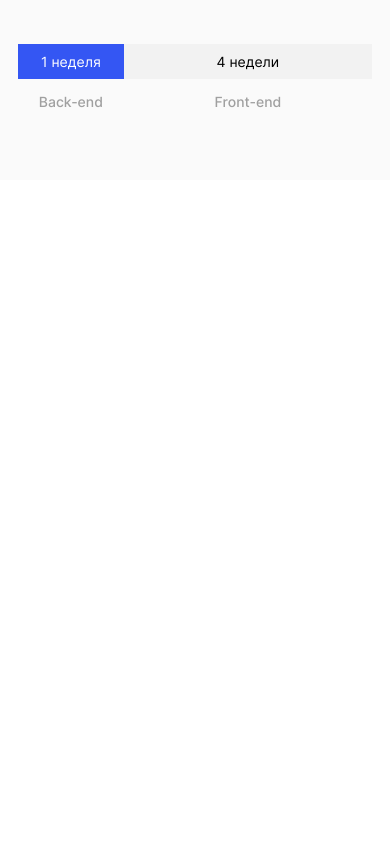
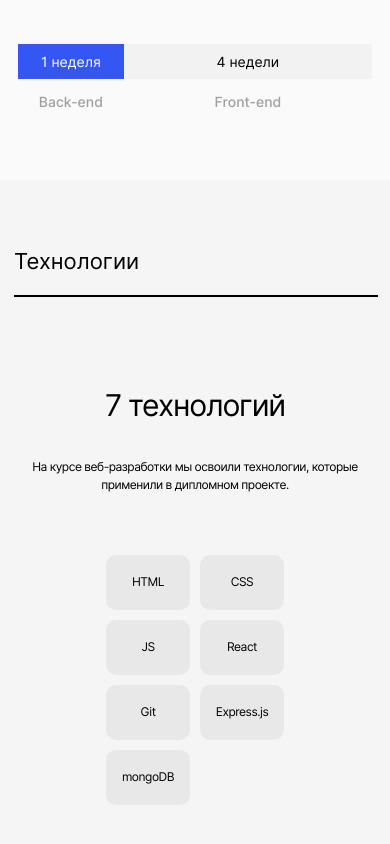
Before and after one commit to sofiapeshekhonova/movies-explorer-frontend, a React (Create React App) app: page / in a window 390 px wide. Shown: the part 1289-2133 px from the top of the page. Before the commit the page ends 1469 px from the top, so only its background shows below. Built offline with nearby package versions, Linux system fonts and the light colour scheme.

Commit message:
level-2: Techs

```diff
--- a/src/components/Main/Main.jsx
+++ b/src/components/Main/Main.jsx
@@ -11,6 +11,7 @@
 import Promo from '../Promo/Promo';
 import "./Main.scss";
 import AboutProject from '../AboutProject/AboutProject'
+import Techs from '../Techs/Techs';
 
 function Main() {
 
@@ -20,6 +21,7 @@ function Main() {
     <div className="main">
     <Promo />
     <AboutProject />
+    <Techs />
     </div>
     {/* <Footer /> */}
     </>
--- /dev/null
+++ b/src/components/Techs/Techs.jsx
@@ -0,0 +1,24 @@
+import "./Techs.scss";
+import MainDescription from "../MainDescription/MainDescription";
+
+function Techs() {
+
+  return (
+    <section className="techs">
+      <MainDescription title={'Технологии'} />
+      <h2 className="techs__title">7 технологий</h2>
+      <p className="techs__description">На курсе веб-разработки мы освоили технологии, которые применили в дипломном проекте.</p>
+      <ul className="techs__list">
+        <li className="techs__list-items">HTML</li>
+        <li className="techs__list-items">CSS</li>
+        <li className="techs__list-items">JS</li>
+        <li className="techs__list-items">React</li>
+        <li className="techs__list-items">Git</li>
+        <li className="techs__list-items">Express.js</li>
+        <li className="techs__list-items">mongoDB</li>
+      </ul>
+    </section>
+  );
+}
+
+export default Techs;
--- /dev/null
+++ b/src/components/Techs/Techs.scss
@@ -0,0 +1,88 @@
+.techs {
+  background-color: var(--background-intro);
+  padding: 100px 70px;
+  @media screen and (max-width: 768px) {
+    padding: 90px 50px;
+  }
+  @media screen and (max-width: 495px) {
+    padding: 70px 14px;
+  }
+}
+
+.techs__title {
+  margin: 90px 0 0;
+  text-align: center;
+  font-style: normal;
+  font-weight: 400;
+  font-size: 50px;
+  line-height: 58px;
+  letter-spacing: -0.04em;
+  @media screen and (max-width: 768px) {
+    font-size: calc(30px + 20 *(100vw / 768));
+    margin-top: 80;
+  }
+  @media screen and (max-width: 495px) {
+    font-size: 30px;
+    line-height: 36px;
+    margin-top: 60;
+  }
+}
+
+.techs__description {
+  margin: 26px auto 100px;
+  text-align: center;
+  font-weight: 400;
+  font-size: 14px;
+  line-height: 20px;
+  letter-spacing: -0.04em;
+  @media screen and (max-width: 768px) {
+    font-size: 12px;
+    line-height: 18px;
+    margin: 22px auto 83px;
+  }
+  @media screen and (max-width: 495px) {
+    padding: 11px 16px;
+    margin: 24px auto 50px;
+  }
+}
+
+.techs__list {
+  text-decoration: none;
+  list-style: none;
+  padding: 0;
+  display: grid;
+  justify-content: center;
+  grid-template-columns: repeat(7, 1fr);
+  gap: 10px;
+  margin: 0 auto;
+  max-width: 690px;
+  @media screen and (max-width: 768px) {
+    grid-template-columns: repeat(auto-fit, minmax(90px, 1fr));
+  }
+  @media screen and (max-width: 495px) {
+    max-width: 178px;
+    grid-template-columns: repeat(2, 1fr);
+  }
+}
+
+.techs__list-items {
+  background-color: var(--grey-light);
+  border-radius: 10px;
+  padding: 21px 0 22px 0;
+  max-width: 90px;
+  width: 100%;
+  // margin-right: 10px;
+  text-align: center;
+  font-weight: 400;
+  font-size: 14px;
+  line-height: 1;
+  letter-spacing: -0.04em;
+  @media screen and (max-width: 768px) {
+    max-width: 84px;
+    font-size: 12px;
+  }
+}
+
+.techs__list-items:last-of-type {
+  margin-right: 0;
+}
```
